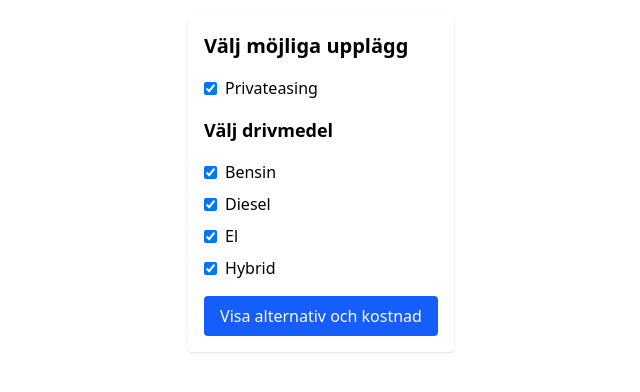
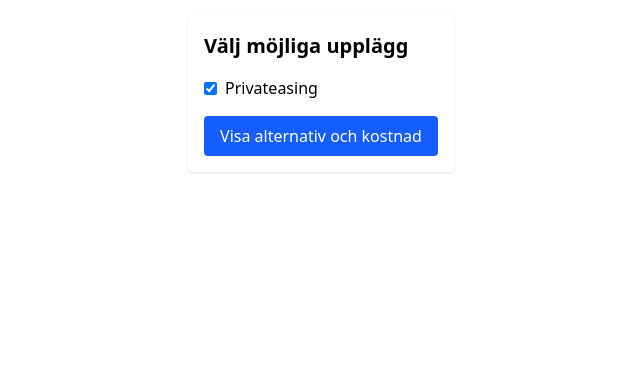
Before and after one commit to mile95/bilbeslut, an Angular app: page / in a window 1280 px wide. Shown: the top 392 px of the page, without its empty margins (319-959 px from the left). Built offline with nearby package versions, Linux system fonts and the light colour scheme.

Commit message:
remove fuel from form

```diff
--- a/src/form/form.html
+++ b/src/form/form.html
@@ -8,14 +8,6 @@
     </div>
 
 
-    <h2 class="text-lg font-semibold mb-4">Välj drivmedel</h2>
-    <div class="mb-4">
-        <label *ngFor="let fuel of fuelOptions" class="flex items-center mb-2 cursor-pointer">
-            <input type="checkbox" [formControlName]="fuel.controlName" class="mr-2" />
-            {{ fuel.label }}
-        </label>
-    </div>
-
 
     <button type="submit" class="bg-blue-600 text-white px-4 py-2 rounded hover:bg-blue-700 hover:cursor-pointer">
         Visa alternativ och kostnad
--- a/src/form/form.ts
+++ b/src/form/form.ts
@@ -21,13 +21,6 @@ export class FormComponent implements OnInit {
     { label: 'Privateasing', controlName: 'leasing' },
   ];
 
-  fuelOptions = [
-    { label: 'Bensin', controlName: 'bensin' },
-    { label: 'Diesel', controlName: 'diesel' },
-    { label: 'El', controlName: 'el' },
-    { label: 'Hybrid', controlName: 'hybrid' },
-  ];
-
   constructor(private fb: FormBuilder) { }
   ngOnInit(): void {
     const arrangementControls = this.arrangementOptions.reduce((acc, option) => {
@@ -35,14 +28,8 @@ export class FormComponent implements OnInit {
       return acc;
     }, {} as { [key: string]: any });
 
-    const fuelControls = this.fuelOptions.reduce((acc, option) => {
-      acc[option.controlName] = [true];
-      return acc;
-    }, {} as { [key: string]: any });
-
     this.form = this.fb.group({
       ...arrangementControls,
-      ...fuelControls,
     });
   }
 
@@ -52,19 +39,11 @@ export class FormComponent implements OnInit {
         .filter((opt) => this.form.get(opt.controlName)?.value)
         .map((opt) => opt.label);
 
-      const selectedFuels = this.fuelOptions
-        .filter((opt) => this.form.get(opt.controlName)?.value)
-        .map((opt) => opt.label);
 
       const data = {
         arrangements: selectedArrangements,
-        fuels: selectedFuels,
       };
-
       console.log('Form data:', data);
     }
-
   }
-
-
 }
```
